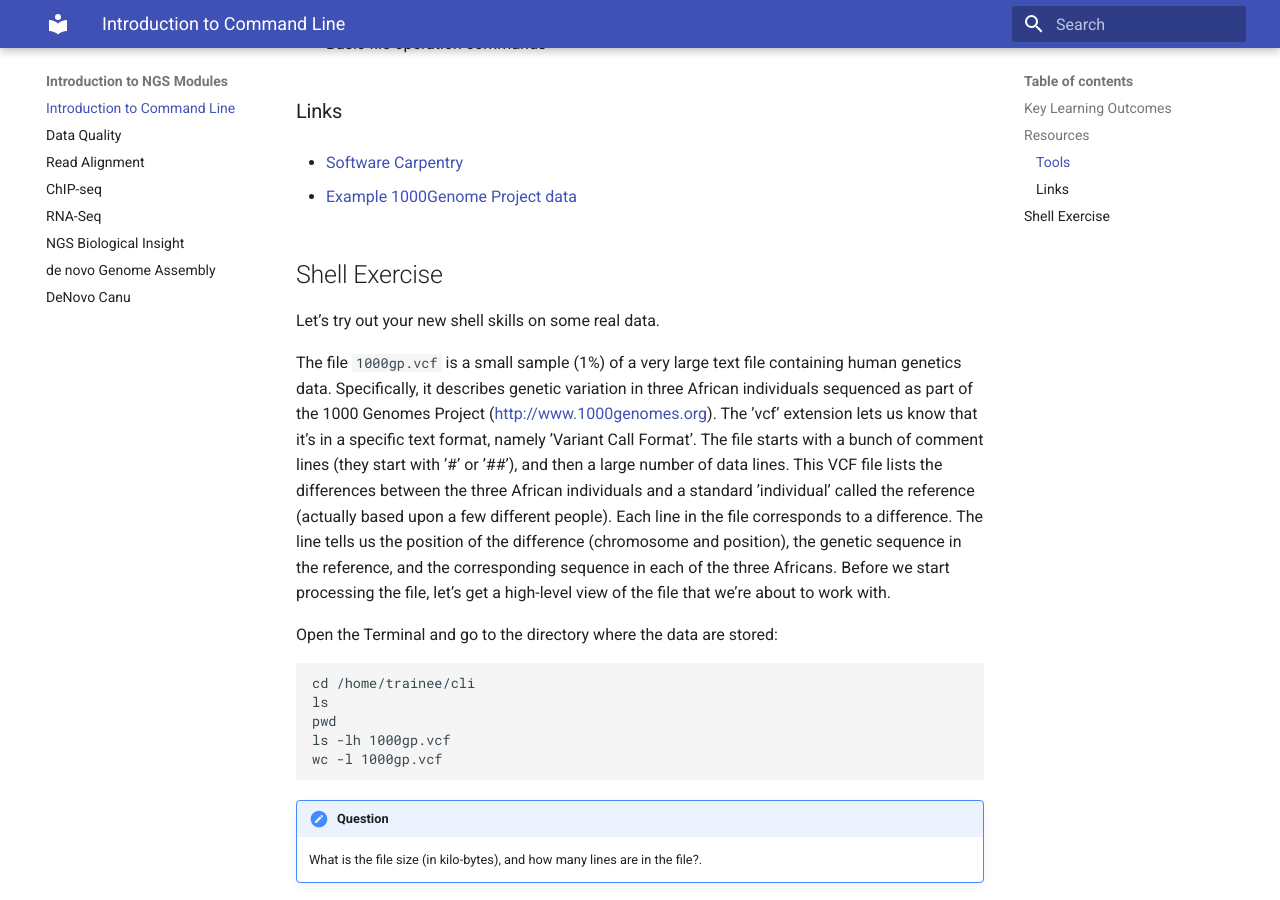
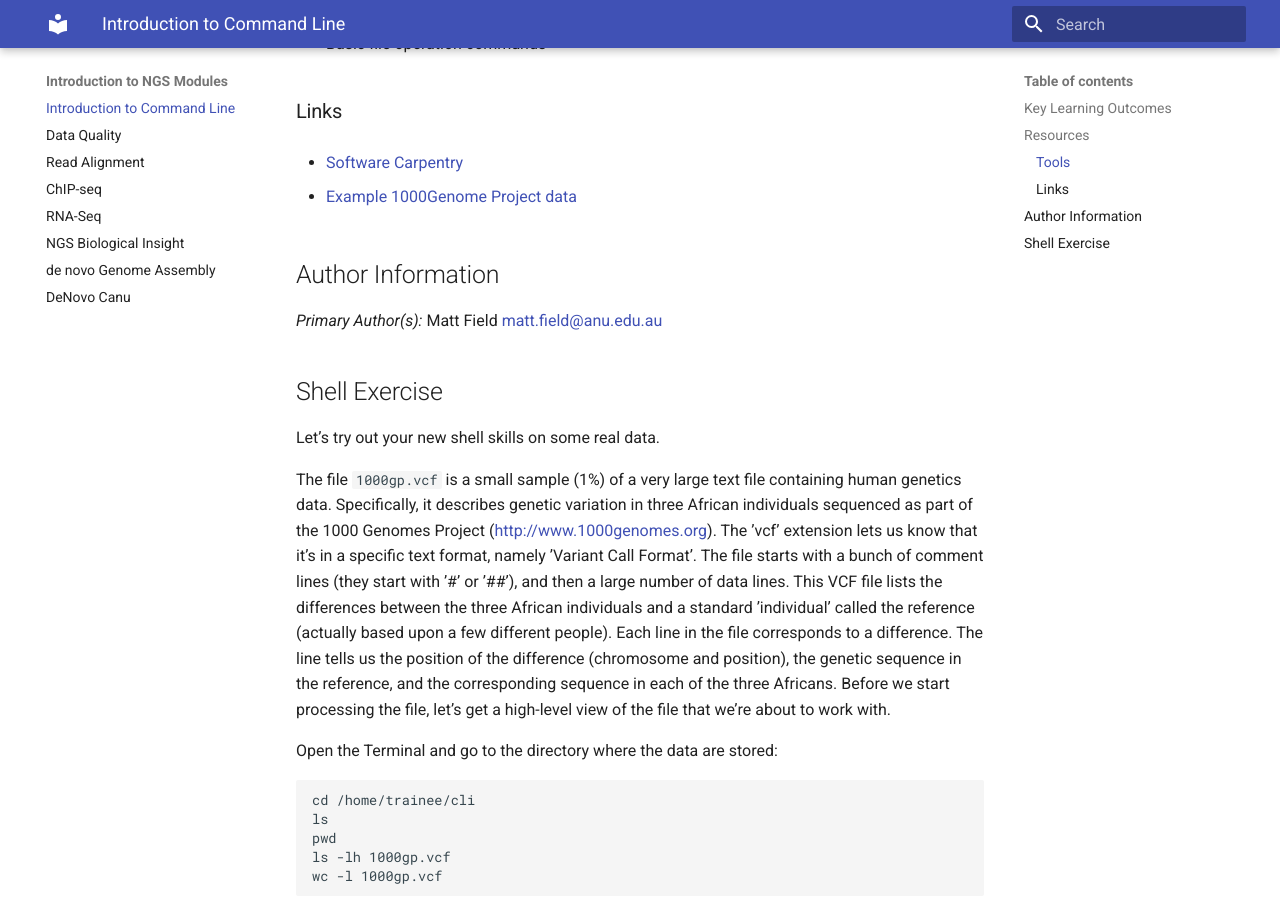
Before and after one commit to tsonika/intro-ngs-manuals, an MkDocs documentation site: the page built from docs/modules/btp-module-ngs-cli/commandline.md, in a window 1280 px wide and 900 px high, scrolled down 577 px. Built offline with MkDocs 1.6.1 and Material for MkDocs 9.7.7, drawn with Linux system fonts in a browser that asks for light colours; old or Windows-style settings are respelled for this version of MkDocs.

Commit message:
Update commandline.md

```diff
--- a/docs/modules/btp-module-ngs-cli/commandline.md
+++ b/docs/modules/btp-module-ngs-cli/commandline.md
@@ -23,6 +23,12 @@ After completing this practical the trainee should be able to:
 * [Software Carpentry](http://software-carpentry.org)
 
 * [Example 1000Genome Project data](http://www.1000genomes.org)
+
+## Author Information
+
+*Primary Author(s):*
+    Matt Field matt.field@anu.edu.au
+
 
 Shell Exercise
 --------------
```
